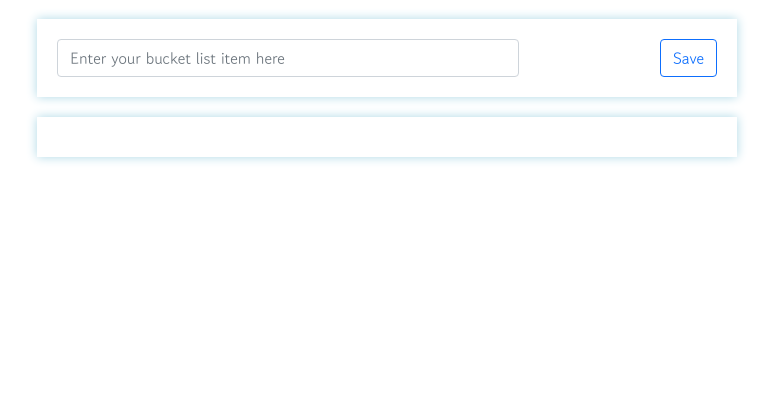
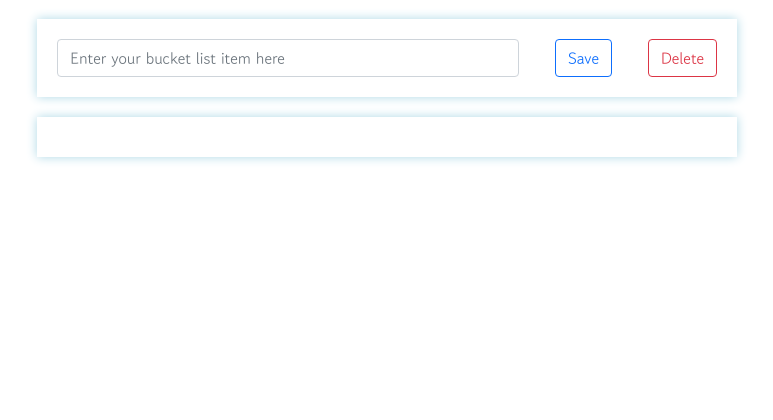
Before and after one commit to Arnila21/daftar-keinginan, a Flask app: page / in a window 1280 px wide. Shown: the part 201-621 px from the top of the page, without its empty margins (253-1026 px from the left). Run offline with Flask 3, Linux system fonts and the light colour scheme; data that the repository does not hold is empty.

Commit message:
First Commit

```diff
--- a/app.py
+++ b/app.py
@@ -23,13 +23,16 @@ def home():
 
 @app.route("/bucket", methods=["POST"])
 def bucket_post():
+    # sample_receive = request.form['sample_give']
     bucket_receive = request.form['bucket_give']
+
     count = db.bucket.count_documents({})
     num = count + 1
+
     doc = {
         'num': num,
         'bucket': bucket_receive,
-        'done': 0
+        'done': 0,
     }
     db.bucket.insert_one(doc)
     return jsonify({'msg': 'data saved!'})
@@ -38,24 +41,21 @@ def bucket_post():
 def bucket_done():
     num_receive = request.form['num_give']
     db.bucket.update_one(
-        { 'num': int(num_receive) },
-        { '$set': { 'done': 1 }}
+        {'num': int(num_receive)},
+        {'$set': {'done': 1}}
     )
-    return jsonify({'msg': 'Update done!'})
+    return jsonify({'msg': 'update done!'})
+
+@app.route("/delete", methods=["POST"])
+def delete_bucket():
+    num_receive = request.form['num_give']
+    db.bucket.delete_one({'num': int(num_receive)})
+    return jsonify({'msg': 'delete done!'})
 
 @app.route("/bucket", methods=["GET"])
 def bucket_get():
-    buckets_list = list(db.bucket.find({},{'_id': False}))
+    buckets_list = list(db.bucket.find({}, {'_id': False}))
     return jsonify({'buckets': buckets_list})
-
-@app.route("/bucket/delete", methods=["POST"])
-def bucket_delete():
-    num_receives = request.form['num_gives']
-    db.bucket.delete_one(
-        {'num': int(num_receives)},
-        {'$set': {'delete': 1}}
-    )
-    return jsonify({'msg': 'Item deleted!'})
 
 if __name__ == '__main__':
    app.run('0.0.0.0', port=5000, debug=True)
--- a/templates/index.html
+++ b/templates/index.html
@@ -148,7 +148,7 @@
             if (confirm("Apakah Anda yakin ingin menghapus item ini?")) {
                 $.ajax({
                     type: "POST",
-                    url: "/bucket/delete", // Sesuaikan dengan URL endpoint yang sesuai
+                    url: "/delete", // Sesuaikan dengan URL endpoint yang sesuai
                     data: { num_gives: num },
                     success: function (response) {
                         alert(response["msg"]);
@@ -168,6 +168,7 @@
         <div class="mybucket">
             <input id="bucket" class="form-control" type="text" placeholder="Enter your bucket list item here">
             <button onclick="save_bucket()" type="button" class="btn btn-outline-primary">Save</button>
+            <button onclick="delete_bucket()" type="button" class="btn btn-outline-danger">Delete</button>
         </div>
     </div>
     <div class="mybox" id="bucket-list">
```
